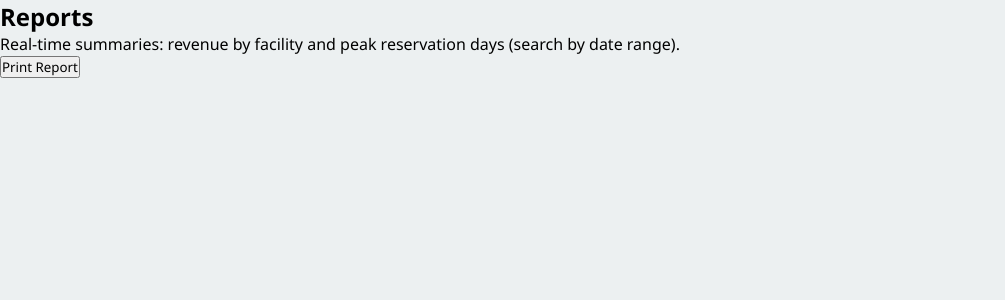
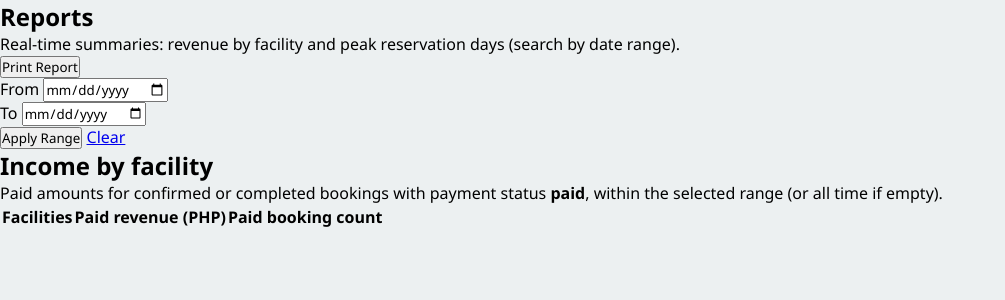
Before and after one commit to NazuChomp/villa-mercedes, a PHP site: page /admin/reports.php in a window 1280 px wide. Shown: the part 123-423 px from the top of the page, without its empty margins (0-1005 px from the left). Run offline with PHP 8.4, Linux system fonts and the light colour scheme; data that the repository does not hold is empty.

Commit message:
feat: add mark up for filtering and table

```diff
--- a/admin/reports.php
+++ b/admin/reports.php
@@ -5,6 +5,11 @@ require_once '../utils/helper.php';
 require_once '../database/database.php';
 require_once '../utils/booking-functions.php';
 $currentPage = basename($_SERVER['PHP_SELF']);
+
+$conn =connection();
+$stmt = $conn->prepare("SELECT * FROM facilities");
+$stmt->execute();
+$result = $stmt->get_result();
 
 ?>
 <!DOCTYPE html>
@@ -47,6 +52,34 @@ $currentPage = basename($_SERVER['PHP_SELF']);
             </div>
             <button type="button" onclick="window.print()">Print Report</button>
         </div>
+        <form action="" method="GET">
+            <div class="form-row">
+                <label for="date-from">From</label>
+                <input type="date" name="date-from" id="date-from">
+            </div>
+            <div class="form-row">
+                <label for="date-to">To</label>
+                <input type="date" name="date-to" id="date-to">
+            </div>
+            <div class="form-row">
+                <button type="submit" class="btn primary">Apply Range</button>
+                <a href="<?= url('admin/reports.php') ?>">Clear</a>
+            </div>
+        </form>
+        <section class="reports-section">
+            <h2>Income by facility</h2>
+            <p class="reports-intro">
+                Paid amounts for confirmed or completed bookings with payment
+                status <strong>paid</strong>, within the selected range (or all time if empty).
+            </p>
+            <table>
+                <thead>
+                    <th>Facilities</th>
+                    <th>Paid revenue (PHP)</th>
+                    <th>Paid booking count</th>
+                </thead>
+            </table>
+        </section>
     </main>
 </body>
 </html>
```
